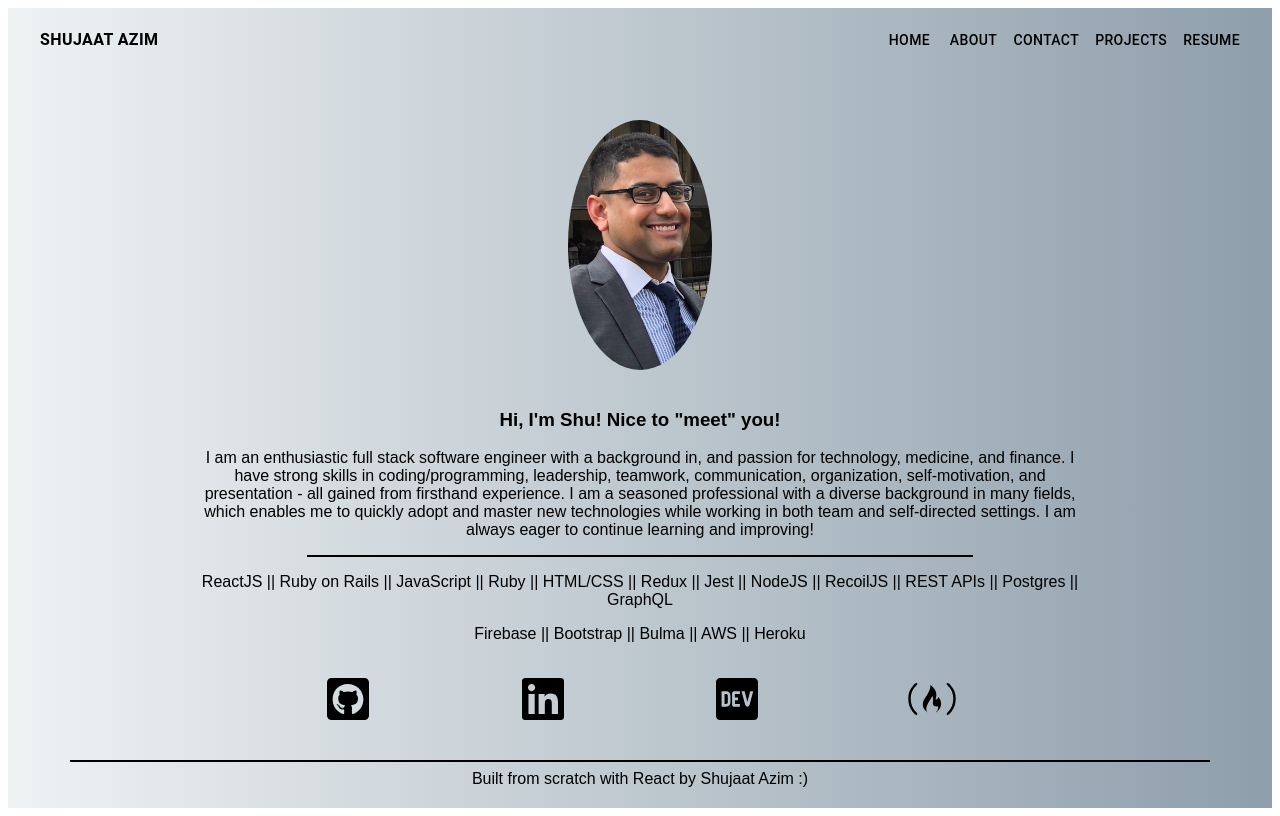
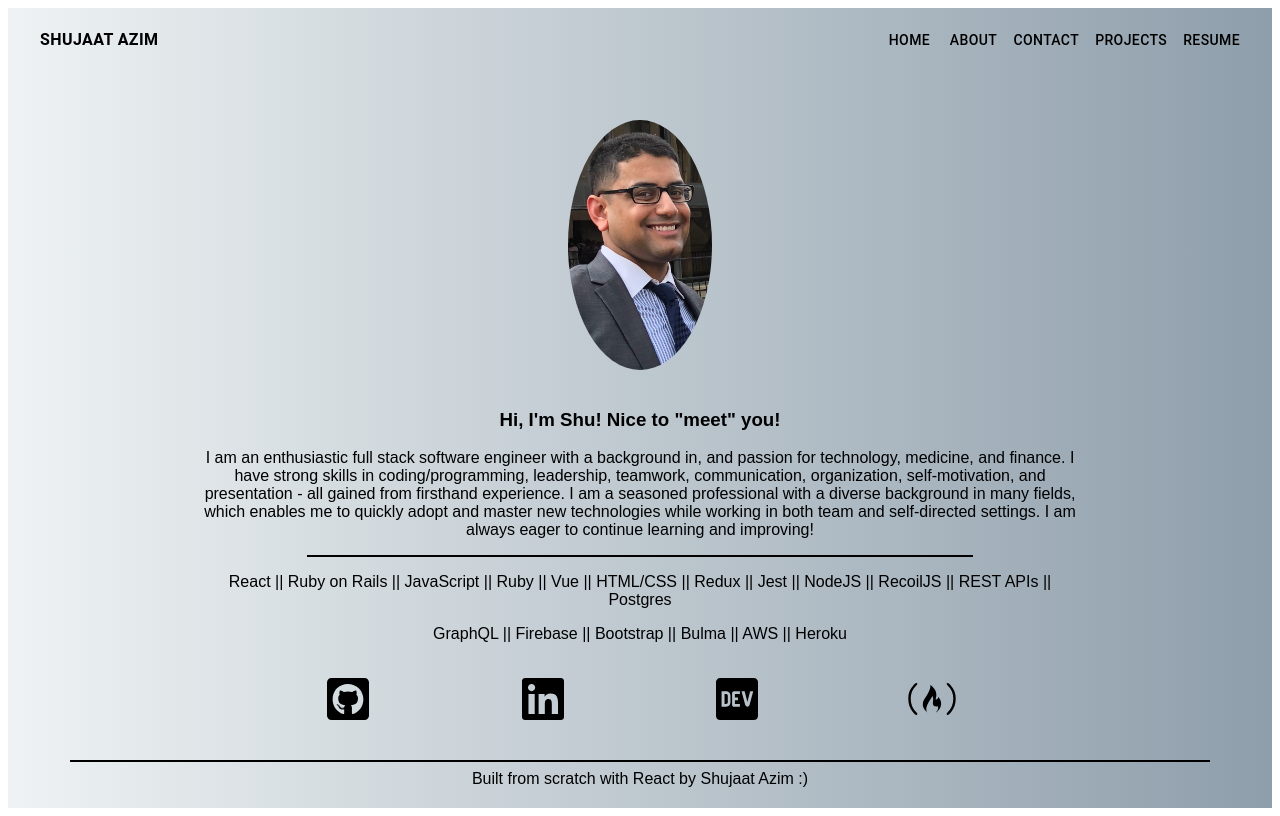
Before and after one commit to ShujaatAzim/Portfolio, a React (Create React App) app: page / in a window 1280 px wide. Built offline with nearby package versions, Linux system fonts and the light colour scheme.

Commit message:
Added Vue to skills, on both home page and skills resume data. Added comments to about page data.

```diff
--- a/src/Pages/Home.js
+++ b/src/Pages/Home.js
@@ -19,8 +19,8 @@ const Home = () => {
             <h3>Hi, I'm Shu! Nice to "meet" you!</h3>
               <PersonalStatement />
             <hr />
-            <p>ReactJS || Ruby on Rails || JavaScript || Ruby || HTML/CSS || Redux || Jest || NodeJS || RecoilJS || REST APIs || Postgres || GraphQL</p>
-            <p>Firebase || Bootstrap || Bulma || AWS || Heroku</p>
+            <p>React || Ruby on Rails || JavaScript || Ruby || Vue || HTML/CSS || Redux || Jest || NodeJS || RecoilJS || REST APIs || Postgres</p>
+            <p>GraphQL || Firebase || Bootstrap || Bulma || AWS || Heroku</p>
           </div>
         </Grid>
         <Grid item xs={12}>
--- a/src/Supplemental/AboutData.js
+++ b/src/Supplemental/AboutData.js
@@ -1,4 +1,6 @@
 // The order of the paragraphs determines their appearance on the about page.
+// This is where the about page will eventually map through to display paragraphs.
+// Right now, this is a planning outline, and the paragraphs are written in p tags in the actual component.
 
 export const aboutData = {
   "before dev": {
--- a/src/Supplemental/ResumeData.js
+++ b/src/Supplemental/ResumeData.js
@@ -72,7 +72,7 @@ export const resumeData = {
   "skills": [
     {
       "name": "Frameworks",
-      "description": "ReactJS, Ruby on Rails"
+      "description": "React, Ruby on Rails, Vue"
     },
     {
       "name": "Programming Languages",
```
